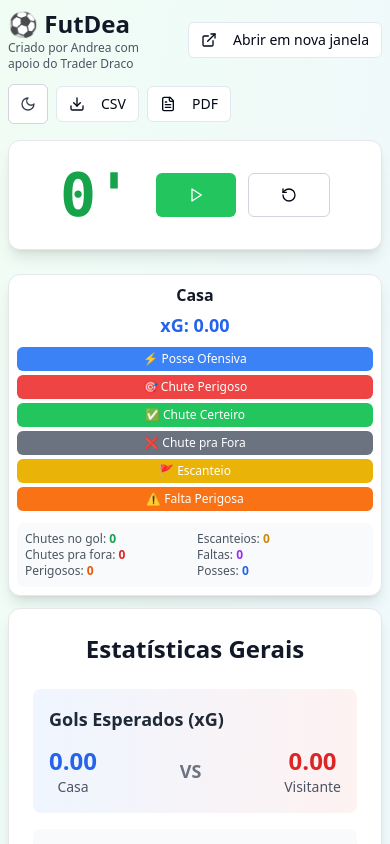
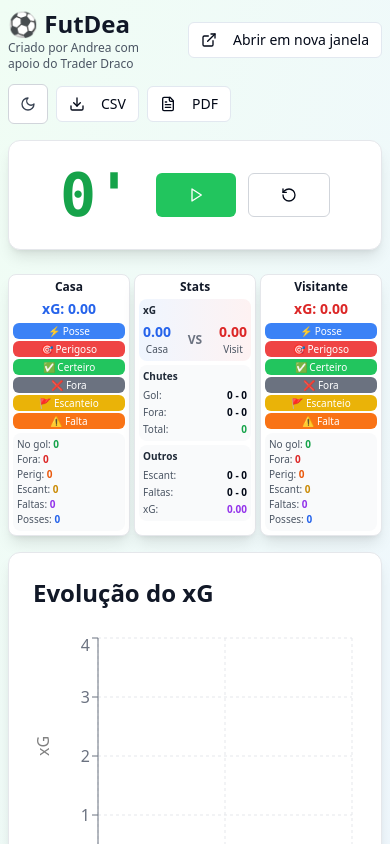
Before and after one commit to AndreaAkeda/FuteDea, a React (Vite) app: page / in a window 390 px wide. Shown: the top 844 px of the page. Built offline with nearby package versions, Linux system fonts and the light colour scheme.

Commit message:
Refactor: Display team and stats panels side-by-side on small screens
Adjust the layout to show all three columns side-by-side on smaller screens, modifying the structure as needed.

```diff
--- a/src/components/StatsPanel.tsx
+++ b/src/components/StatsPanel.tsx
@@ -11,62 +11,62 @@ export const StatsPanel = ({ homeStats, awayStats, isDarkMode }: StatsPanelProps
   const totalXG = homeStats.totalXG + awayStats.totalXG;
 
   return (
-    <div className={`${isDarkMode ? 'bg-gray-800 border-gray-700' : 'bg-white border-gray-200'} rounded-xl p-6 border shadow-lg transition-all duration-300`}>
-      <h2 className={`text-2xl font-bold text-center mb-6 ${isDarkMode ? 'text-white' : 'text-gray-900'}`}>
-        Estatísticas Gerais
+    <div className={`${isDarkMode ? 'bg-gray-800 border-gray-700' : 'bg-white border-gray-200'} rounded-lg p-1 sm:p-6 border shadow-lg transition-all duration-300`}>
+      <h2 className={`text-xs sm:text-2xl font-bold text-center mb-1 sm:mb-6 ${isDarkMode ? 'text-white' : 'text-gray-900'}`}>
+        Stats
       </h2>
 
-      <div className="space-y-4">
+      <div className="space-y-1 sm:space-y-4">
         {/* xG Comparison */}
-        <div className={`${isDarkMode ? 'bg-gray-700' : 'bg-gradient-to-r from-blue-50 to-red-50'} rounded-lg p-4 transition-colors duration-300`}>
-          <h3 className={`text-lg font-semibold mb-3 ${isDarkMode ? 'text-white' : 'text-gray-800'}`}>Gols Esperados (xG)</h3>
+        <div className={`${isDarkMode ? 'bg-gray-700' : 'bg-gradient-to-r from-blue-50 to-red-50'} rounded-lg p-1 sm:p-4 transition-colors duration-300`}>
+          <h3 className={`text-[10px] sm:text-lg font-semibold mb-1 sm:mb-3 ${isDarkMode ? 'text-white' : 'text-gray-800'}`}>xG</h3>
           <div className="flex justify-between items-center">
             <div className="text-center">
-              <div className="text-2xl font-bold text-blue-600">{homeStats.totalXG.toFixed(2)}</div>
-              <div className={`text-sm ${isDarkMode ? 'text-gray-300' : 'text-gray-600'}`}>Casa</div>
+              <div className="text-sm sm:text-2xl font-bold text-blue-600">{homeStats.totalXG.toFixed(2)}</div>
+              <div className={`text-[10px] sm:text-sm ${isDarkMode ? 'text-gray-300' : 'text-gray-600'}`}>Casa</div>
             </div>
-            <div className={`text-lg font-bold ${isDarkMode ? 'text-gray-300' : 'text-gray-500'}`}>VS</div>
+            <div className={`text-xs sm:text-lg font-bold ${isDarkMode ? 'text-gray-300' : 'text-gray-500'}`}>VS</div>
             <div className="text-center">
-              <div className="text-2xl font-bold text-red-600">{awayStats.totalXG.toFixed(2)}</div>
-              <div className={`text-sm ${isDarkMode ? 'text-gray-300' : 'text-gray-600'}`}>Visitante</div>
+              <div className="text-sm sm:text-2xl font-bold text-red-600">{awayStats.totalXG.toFixed(2)}</div>
+              <div className={`text-[10px] sm:text-sm ${isDarkMode ? 'text-gray-300' : 'text-gray-600'}`}>Visit</div>
             </div>
           </div>
         </div>
 
         {/* Shots Comparison */}
-        <div className={`${isDarkMode ? 'bg-gray-700' : 'bg-gray-50'} rounded-lg p-4 transition-colors duration-300`}>
-          <h3 className={`text-lg font-semibold mb-3 ${isDarkMode ? 'text-white' : 'text-gray-800'}`}>Finalizações</h3>
-          <div className="space-y-2">
+        <div className={`${isDarkMode ? 'bg-gray-700' : 'bg-gray-50'} rounded-lg p-1 sm:p-4 transition-colors duration-300`}>
+          <h3 className={`text-[10px] sm:text-lg font-semibold mb-1 sm:mb-3 ${isDarkMode ? 'text-white' : 'text-gray-800'}`}>Chutes</h3>
+          <div className="space-y-0.5 sm:space-y-2">
             <div className="flex justify-between">
-              <span className={`${isDarkMode ? 'text-gray-300' : 'text-gray-600'}`}>No gol:</span>
-              <span className="font-bold">{homeStats.shotsOnTarget} - {awayStats.shotsOnTarget}</span>
+              <span className={`text-[10px] sm:text-sm ${isDarkMode ? 'text-gray-300' : 'text-gray-600'}`}>Gol:</span>
+              <span className="font-bold text-[10px] sm:text-sm">{homeStats.shotsOnTarget} - {awayStats.shotsOnTarget}</span>
             </div>
             <div className="flex justify-between">
-              <span className={`${isDarkMode ? 'text-gray-300' : 'text-gray-600'}`}>Pra fora:</span>
-              <span className="font-bold">{homeStats.shotsOffTarget} - {awayStats.shotsOffTarget}</span>
+              <span className={`text-[10px] sm:text-sm ${isDarkMode ? 'text-gray-300' : 'text-gray-600'}`}>Fora:</span>
+              <span className="font-bold text-[10px] sm:text-sm">{homeStats.shotsOffTarget} - {awayStats.shotsOffTarget}</span>
             </div>
             <div className="flex justify-between">
-              <span className={`${isDarkMode ? 'text-gray-300' : 'text-gray-600'}`}>Total:</span>
-              <span className="font-bold text-green-600">{totalShots}</span>
+              <span className={`text-[10px] sm:text-sm ${isDarkMode ? 'text-gray-300' : 'text-gray-600'}`}>Total:</span>
+              <span className="font-bold text-green-600 text-[10px] sm:text-sm">{totalShots}</span>
             </div>
           </div>
         </div>
 
         {/* Other Stats */}
-        <div className={`${isDarkMode ? 'bg-gray-700' : 'bg-gray-50'} rounded-lg p-4 transition-colors duration-300`}>
-          <h3 className={`text-lg font-semibold mb-3 ${isDarkMode ? 'text-white' : 'text-gray-800'}`}>Outros</h3>
-          <div className="space-y-2">
+        <div className={`${isDarkMode ? 'bg-gray-700' : 'bg-gray-50'} rounded-lg p-1 sm:p-4 transition-colors duration-300`}>
+          <h3 className={`text-[10px] sm:text-lg font-semibold mb-1 sm:mb-3 ${isDarkMode ? 'text-white' : 'text-gray-800'}`}>Outros</h3>
+          <div className="space-y-0.5 sm:space-y-2">
             <div className="flex justify-between">
-              <span className={`${isDarkMode ? 'text-gray-300' : 'text-gray-600'}`}>Escanteios:</span>
-              <span className="font-bold">{homeStats.corners} - {awayStats.corners}</span>
+              <span className={`text-[10px] sm:text-sm ${isDarkMode ? 'text-gray-300' : 'text-gray-600'}`}>Escant:</span>
+              <span className="font-bold text-[10px] sm:text-sm">{homeStats.corners} - {awayStats.corners}</span>
             </div>
             <div className="flex justify-between">
-              <span className={`${isDarkMode ? 'text-gray-300' : 'text-gray-600'}`}>Faltas perigosas:</span>
-              <span className="font-bold">{homeStats.dangerousFouls} - {awayStats.dangerousFouls}</span>
+              <span className={`text-[10px] sm:text-sm ${isDarkMode ? 'text-gray-300' : 'text-gray-600'}`}>Faltas:</span>
+              <span className="font-bold text-[10px] sm:text-sm">{homeStats.dangerousFouls} - {awayStats.dangerousFouls}</span>
             </div>
             <div className="flex justify-between">
-              <span className={`${isDarkMode ? 'text-gray-300' : 'text-gray-600'}`}>xG Total:</span>
-              <span className="font-bold text-purple-600">{totalXG.toFixed(2)}</span>
+              <span className={`text-[10px] sm:text-sm ${isDarkMode ? 'text-gray-300' : 'text-gray-600'}`}>xG:</span>
+              <span className="font-bold text-purple-600 text-[10px] sm:text-sm">{totalXG.toFixed(2)}</span>
             </div>
           </div>
         </div>
--- a/src/components/TeamPanel.tsx
+++ b/src/components/TeamPanel.tsx
@@ -12,31 +12,31 @@ interface TeamPanelProps {
 
 export const TeamPanel = ({ team, teamName, stats, onAddEvent, isDarkMode }: TeamPanelProps) => {
   const eventButtons = [
-    { type: 'possession', label: '⚡ Posse Ofensiva', color: 'bg-blue-500 hover:bg-blue-600' },
-    { type: 'dangerous_shot', label: '🎯 Chute Perigoso', color: 'bg-red-500 hover:bg-red-600' },
-    { type: 'shot_on_target', label: '✅ Chute Certeiro', color: 'bg-green-500 hover:bg-green-600' },
-    { type: 'shot_off_target', label: '❌ Chute pra Fora', color: 'bg-gray-500 hover:bg-gray-600' },
+    { type: 'possession', label: '⚡ Posse', color: 'bg-blue-500 hover:bg-blue-600' },
+    { type: 'dangerous_shot', label: '🎯 Perigoso', color: 'bg-red-500 hover:bg-red-600' },
+    { type: 'shot_on_target', label: '✅ Certeiro', color: 'bg-green-500 hover:bg-green-600' },
+    { type: 'shot_off_target', label: '❌ Fora', color: 'bg-gray-500 hover:bg-gray-600' },
     { type: 'corner', label: '🚩 Escanteio', color: 'bg-yellow-500 hover:bg-yellow-600' },
-    { type: 'dangerous_foul', label: '⚠️ Falta Perigosa', color: 'bg-orange-500 hover:bg-orange-600' }
+    { type: 'dangerous_foul', label: '⚠️ Falta', color: 'bg-orange-500 hover:bg-orange-600' }
   ];
 
   return (
-    <div className={`${isDarkMode ? 'bg-gray-800 border-gray-700' : 'bg-white border-gray-200'} rounded-xl p-2 sm:p-4 border shadow-lg transition-all duration-300`}>
-      <div className="text-center mb-2 sm:mb-4">
-        <h2 className={`text-base sm:text-xl font-bold ${isDarkMode ? 'text-white' : 'text-gray-900'} mb-1`}>
+    <div className={`${isDarkMode ? 'bg-gray-800 border-gray-700' : 'bg-white border-gray-200'} rounded-lg p-1 sm:p-4 border shadow-lg transition-all duration-300`}>
+      <div className="text-center mb-1 sm:mb-4">
+        <h2 className={`text-xs sm:text-xl font-bold ${isDarkMode ? 'text-white' : 'text-gray-900'} mb-1`}>
           {teamName}
         </h2>
-        <div className={`text-lg sm:text-2xl font-bold ${team === 'home' ? 'text-blue-600' : 'text-red-600'}`}>
+        <div className={`text-sm sm:text-2xl font-bold ${team === 'home' ? 'text-blue-600' : 'text-red-600'}`}>
           xG: {stats.totalXG.toFixed(2)}
         </div>
       </div>
 
-      <div className="grid grid-cols-1 gap-1 mb-3 sm:mb-4">
+      <div className="grid grid-cols-1 gap-0.5 sm:gap-1 mb-1 sm:mb-4">
         {eventButtons.map((button) => (
           <Button
             key={button.type}
             onClick={() => onAddEvent(team, button.type)}
-            className={`${button.color} text-white text-xs py-1 px-1 h-6 sm:h-8 transition-all duration-300 hover:scale-105 active:scale-95`}
+            className={`${button.color} text-white text-[10px] sm:text-xs py-0.5 sm:py-1 px-0.5 sm:px-1 h-4 sm:h-6 transition-all duration-300 hover:scale-105 active:scale-95`}
             size="sm"
           >
             {button.label}
@@ -45,17 +45,15 @@ export const TeamPanel = ({ team, teamName, stats, onAddEvent, isDarkMode }: Tea
       </div>
 
       {/* Quick Stats */}
-      <div className={`${isDarkMode ? 'bg-gray-700' : 'bg-gray-50'} rounded-lg p-2 transition-colors duration-300`}>
-        <div className="grid grid-cols-2 gap-1 text-xs">
+      <div className={`${isDarkMode ? 'bg-gray-700' : 'bg-gray-50'} rounded-lg p-1 sm:p-2 transition-colors duration-300`}>
+        <div className="grid grid-cols-1 gap-0.5 sm:gap-1 text-[10px] sm:text-xs">
           <div className={`${isDarkMode ? 'text-gray-300' : 'text-gray-600'}`}>
-            <div>Chutes no gol: <span className="font-bold text-green-600">{stats.shotsOnTarget}</span></div>
-            <div>Chutes pra fora: <span className="font-bold text-red-600">{stats.shotsOffTarget}</span></div>
-            <div>Perigosos: <span className="font-bold text-orange-600">{stats.dangerousShots}</span></div>
-          </div>
-          <div className={`${isDarkMode ? 'text-gray-300' : 'text-gray-600'}`}>
-            <div>Escanteios: <span className="font-bold text-yellow-600">{stats.corners}</span></div>
-            <div>Faltas: <span className="font-bold text-purple-600">{stats.dangerousFouls}</span></div>
-            <div>Posses: <span className="font-bold text-blue-600">{stats.possession}</span></div>
+            <div className="truncate">No gol: <span className="font-bold text-green-600">{stats.shotsOnTarget}</span></div>
+            <div className="truncate">Fora: <span className="font-bold text-red-600">{stats.shotsOffTarget}</span></div>
+            <div className="truncate">Perig: <span className="font-bold text-orange-600">{stats.dangerousShots}</span></div>
+            <div className="truncate">Escant: <span className="font-bold text-yellow-600">{stats.corners}</span></div>
+            <div className="truncate">Faltas: <span className="font-bold text-purple-600">{stats.dangerousFouls}</span></div>
+            <div className="truncate">Posses: <span className="font-bold text-blue-600">{stats.possession}</span></div>
           </div>
         </div>
       </div>
--- a/src/pages/Index.tsx
+++ b/src/pages/Index.tsx
@@ -198,35 +198,9 @@ const Index = () => {
           isDarkMode={isDarkMode}
         />
 
-        {/* Main Game Area - Stack vertically on mobile, Grid on larger screens */}
+        {/* Main Game Area - Always three columns side by side */}
         <div className="mb-4 sm:mb-6">
-          {/* Mobile - Vertical Stack */}
-          <div className="block sm:hidden space-y-3">
-            <TeamPanel
-              team="home"
-              teamName="Casa"
-              stats={homeStats}
-              onAddEvent={addEvent}
-              isDarkMode={isDarkMode}
-            />
-
-            <StatsPanel
-              homeStats={homeStats}
-              awayStats={awayStats}
-              isDarkMode={isDarkMode}
-            />
-
-            <TeamPanel
-              team="away"
-              teamName="Visitante"
-              stats={awayStats}
-              onAddEvent={addEvent}
-              isDarkMode={isDarkMode}
-            />
-          </div>
-
-          {/* Tablet and Desktop Grid */}
-          <div className="hidden sm:grid sm:grid-cols-2 lg:grid-cols-3 gap-2 sm:gap-4 lg:gap-6">
+          <div className="grid grid-cols-3 gap-1 sm:gap-4 lg:gap-6">
             {/* Home Team */}
             <TeamPanel
               team="home"
@@ -236,14 +210,12 @@ const Index = () => {
               isDarkMode={isDarkMode}
             />
 
-            {/* Stats Panel - Hidden on tablet, visible on large screens */}
-            <div className="hidden lg:block">
-              <StatsPanel
-                homeStats={homeStats}
-                awayStats={awayStats}
-                isDarkMode={isDarkMode}
-              />
-            </div>
+            {/* Stats Panel */}
+            <StatsPanel
+              homeStats={homeStats}
+              awayStats={awayStats}
+              isDarkMode={isDarkMode}
+            />
 
             {/* Away Team */}
             <TeamPanel
@@ -251,15 +223,6 @@ const Index = () => {
               teamName="Visitante"
               stats={awayStats}
               onAddEvent={addEvent}
-              isDarkMode={isDarkMode}
-            />
-          </div>
-
-          {/* Stats Panel for tablet only */}
-          <div className="hidden sm:block lg:hidden mt-4 sm:mt-6">
-            <StatsPanel
-              homeStats={homeStats}
-              awayStats={awayStats}
               isDarkMode={isDarkMode}
             />
           </div>
```
